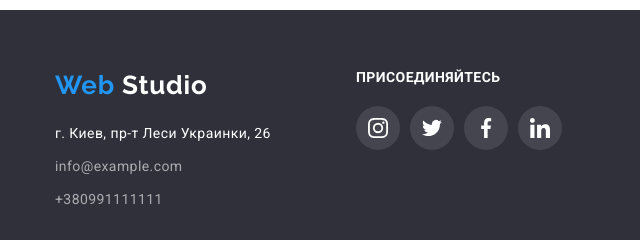
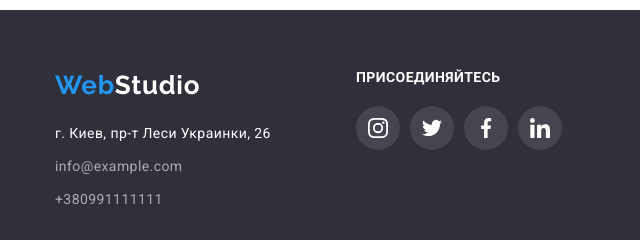
Before and after one commit to Tonya-Shyva/goit-markup-hw-05, a plain HTML site: page index.html in a window 1280 px wide. Shown: the part 2667-2907 px from the top of the page, 0-640 px from the left. Drawn offline with nearby package versions, Linux system fonts and the light colour scheme.

Commit message:
edit footer logo

```diff
--- a/index.html
+++ b/index.html
@@ -368,9 +368,8 @@
       <div class="footer-container container">
         <div>
           <!--Logo-->
-          <a href="./index.html" class="logo foot" lang="en">
-            <span class="logo-part-first">Web</span>
-            <span class="logo-end">Studio</span>
+          <a href="./index.html" class="logo foot" lang="en"
+            >Web<span class="logo-end">Studio</span>
           </a>
           <!-- Contact address -->
           <address class="find-us">
```
Also changed, not shown: portfolio.html (+2 -3 lines).
